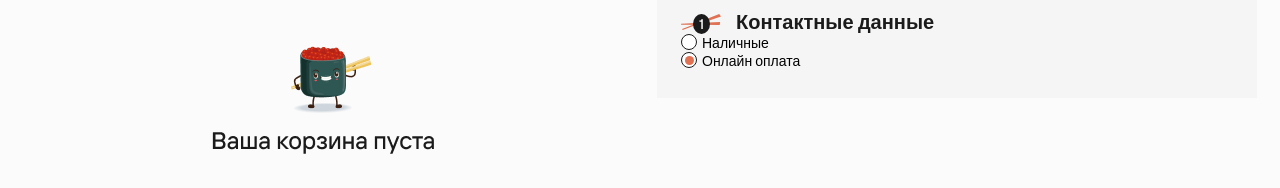
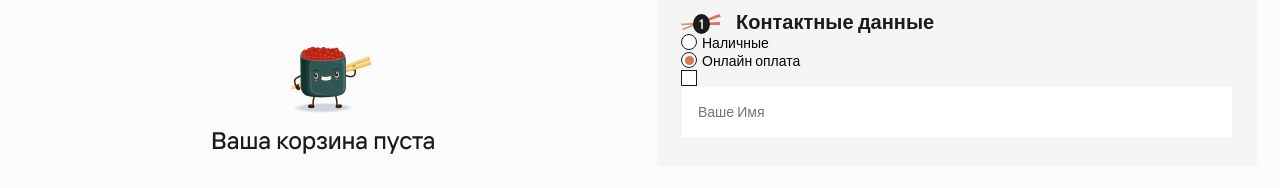
Before and after one commit to alria-k/Riksha-shop, a React (Vite) app: page /order-confirmation in a window 1280 px wide. Shown: the part 555-743 px from the top of the page. Built offline with nearby package versions, Linux system fonts and the light colour scheme.

Commit message:
added checkbox & input

```diff
--- a/src/pages/CompleateOrder/CompleateOrder.jsx
+++ b/src/pages/CompleateOrder/CompleateOrder.jsx
@@ -2,7 +2,14 @@ import { useState } from "react";
 import styled from "styled-components";
 
 import { catalogTitle } from "../../style/styling/styling";
-import { FormBox, CartList, Container, RadioButton } from "../";
+import {
+  FormBox,
+  CartList,
+  Container,
+  RadioButton,
+  Checkbox,
+  Input,
+} from "../";
 
 const OrderSummaryBox = styled.div`
   display: flex;
@@ -20,6 +27,7 @@ const paymentParams = ["Наличные", "Онлайн оплата"];
 
 export function CompleateOrder() {
   const [value, setValue] = useState(1);
+  const [isChecked, setIsChecked] = useState(false);
 
   return (
     <Container>
@@ -38,6 +46,12 @@ export function CompleateOrder() {
               name={value}
             />
           ))}
+          <Checkbox
+            isChecked={isChecked}
+            setIsChecked={setIsChecked}
+            name="change"
+          />
+          <Input placeholder="Ваше Имя" name="your-name" type="text" />
         </FormBox>
       </OrderSummaryBox>
     </Container>
--- a/src/pages/index.jsx
+++ b/src/pages/index.jsx
@@ -19,6 +19,8 @@ export {
   FormBox,
   CartList,
   RadioButton,
+  Checkbox,
+  Input,
 } from "../ui";
 
 // skeletons
--- /dev/null
+++ b/src/ui/Checkbox/Checkbox.jsx
@@ -0,0 +1,49 @@
+import styled from "styled-components";
+
+const CheckboxContainer = styled.div`
+  position: relative;
+`;
+const CustomCheckbox = styled(({ ...props }) => <label {...props} />)`
+  cursor: pointer;
+  display: block;
+  width: 16px;
+  height: 16px;
+  border: 1px solid #1b1b1b;
+  background-color: white;
+  ${({ checked }) =>
+    checked &&
+    `:before{
+        content: '';
+        cursor: pointer;
+        display: block;
+        background-color: #E07153;
+        width: 9px;
+        height: 9px;
+        transform: translate3d(3px, 3px, 0);
+    }
+    `}
+`;
+const HiddenCheckbox = styled.input`
+  opacity: 0;
+  cursor: pointer;
+  overflow: hidden;
+  position: absolute;
+  z-index: 2;
+  top: 0;
+  margin: 0;
+`;
+
+export function Checkbox({ isChecked, setIsChecked, name }) {
+  return (
+    <CheckboxContainer>
+      <CustomCheckbox checked={isChecked}>
+        <HiddenCheckbox
+          name={name}
+          checked={isChecked}
+          type="checkbox"
+          onChange={() => setIsChecked(!isChecked)}
+        />
+      </CustomCheckbox>
+    </CheckboxContainer>
+  );
+}
--- /dev/null
+++ b/src/ui/Input/Input.jsx
@@ -0,0 +1,30 @@
+import { useState } from "react";
+import styled from "styled-components";
+
+const CustomInput = styled.input`
+  width: 100%;
+  padding: 16px;
+  color: #1b1b1b;
+  font-size: 14px;
+  font-style: normal;
+  font-weight: 400;
+  line-height: normal;
+  border: 1px solid #f5f5f5;
+  :focus {
+    outline: none;
+  }
+`;
+
+export function Input({ placeholder, name, type }) {
+  const [value, setValue] = useState("");
+
+  return (
+    <CustomInput
+      placeholder={placeholder}
+      name={name}
+      type={type}
+      value={value}
+      onChange={(e) => setValue(e.target.value)}
+    />
+  );
+}
--- a/src/ui/RadioButton/RadioButton.jsx
+++ b/src/ui/RadioButton/RadioButton.jsx
@@ -11,6 +11,8 @@ const HiddenRadioButton = styled.input`
   position: absolute;
   cursor: pointer;
   z-index: 2;
+  top: 0;
+  margin: 0;
 `;
 const CustomRadioButton = styled(({ ...props }) => <label {...props} />)`
   cursor: pointer;
--- a/src/ui/index.jsx
+++ b/src/ui/index.jsx
@@ -24,6 +24,8 @@ export { CartList } from "./CartList/CartList";
 export { Menu } from "./Menu/Menu";
 export { OrderBtn } from "./OrderBtn/OrderBtn";
 export { FormBox } from "./FormBox/FormBox";
+export { Checkbox } from "./Checkbox/Checkbox";
+export { Input } from "./Input/Input";
 export { RadioButton } from "./RadioButton/RadioButton";
 
 // pages
```
